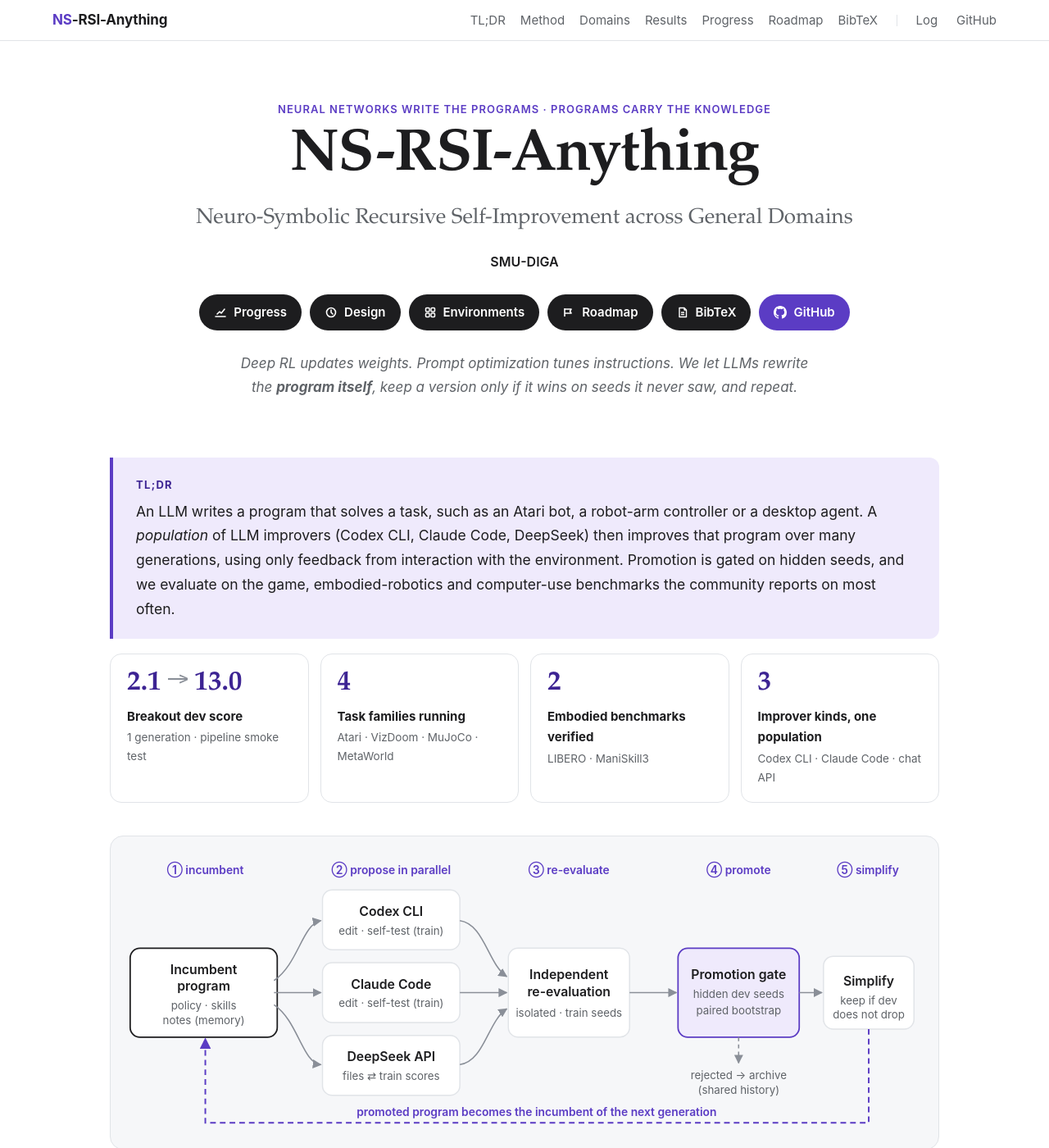
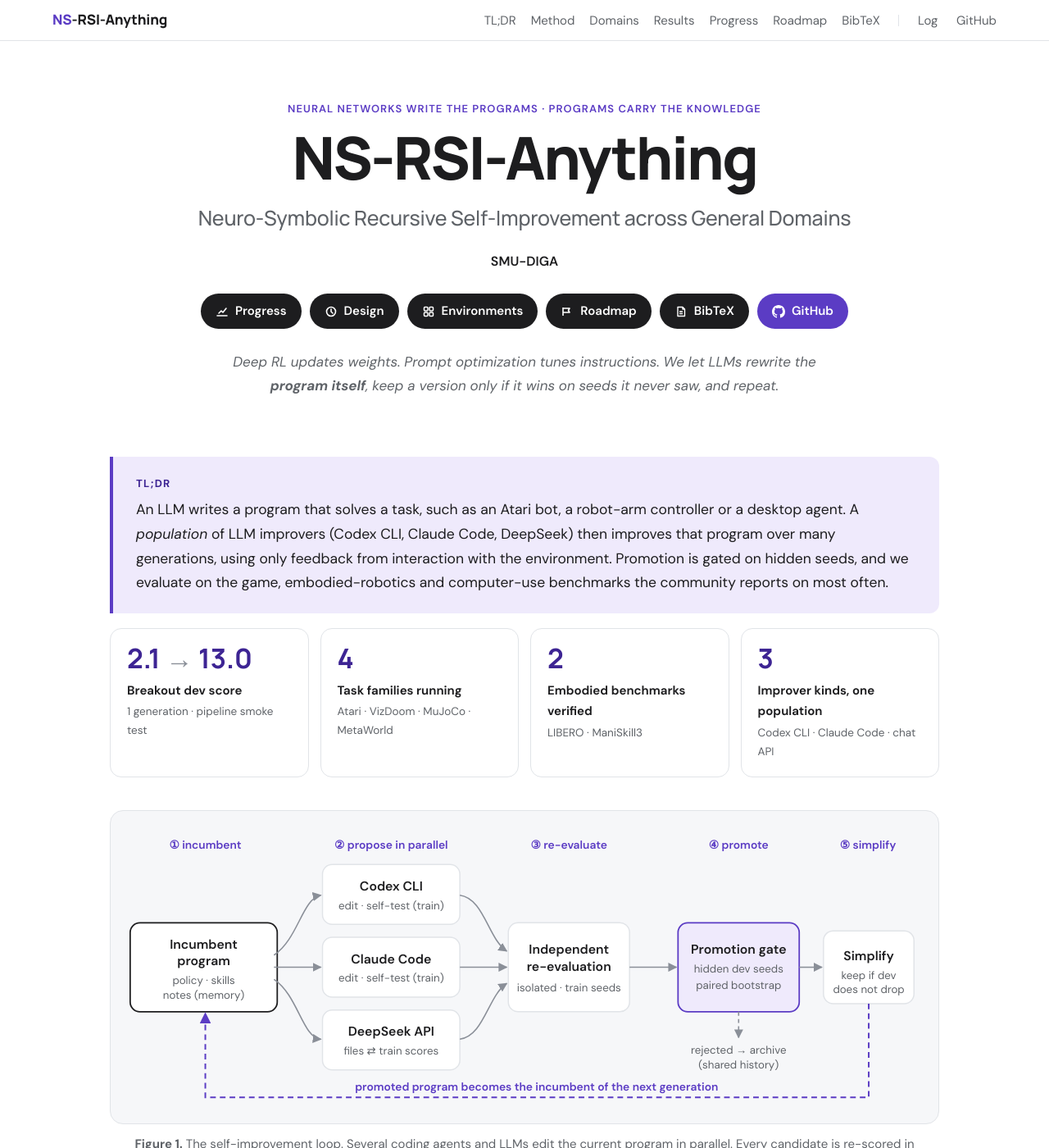
Before and after one commit to SMU-DIGA/drsi-anything-programme, a Jekyll site: the page built from index.html, in a window 1280 px wide and 1400 px high. Shown: the whole window at 82% size. Built offline with Jekyll 4.4.1, drawn with Linux system fonts in a browser that asks for light colours.

Commit message:
Switch to the WISD type set: Manrope, DM Sans, JetBrains Mono
Fonts are self-hosted (SIL OFL, notice in assets/fonts/OFL.txt), so the
page still loads no external resources.

Co-Authored-By: Claude Opus 5.5 <noreply@anthropic.com>
Claude-Session: https://claude.ai/code/session_01C5NxkCLYQEaqT1wrYpLtVi

```diff
--- a/assets/style.css
+++ b/assets/style.css
@@ -1,4 +1,8 @@
-/* NS-RSI-Anything project page. System fonts only, no external resources. */
+/* NS-RSI-Anything project page. Self-hosted fonts (SIL OFL, see assets/fonts/OFL.txt), no external resources. */
+@font-face { font-family: "Manrope"; font-style: normal; font-weight: 500 800; font-display: swap; src: url("fonts/manrope-latin.woff2") format("woff2"); }
+@font-face { font-family: "DM Sans"; font-style: normal; font-weight: 400 700; font-display: swap; src: url("fonts/dm-sans-latin.woff2") format("woff2"); }
+@font-face { font-family: "DM Sans"; font-style: italic; font-weight: 400 700; font-display: swap; src: url("fonts/dm-sans-latin-italic.woff2") format("woff2"); }
+@font-face { font-family: "JetBrains Mono"; font-style: normal; font-weight: 400 700; font-display: swap; src: url("fonts/jetbrains-mono-latin.woff2") format("woff2"); }
 :root {
   --fg: #1d1d1f;
   --muted: #5f6368;
@@ -15,9 +19,9 @@
   --warn: #9a6700;
   --warn-soft: #fff4cc;
   --best: #f4f0ff;
-  --serif: "Iowan Old Style", "Palatino Linotype", Palatino, "Book Antiqua", Georgia, serif;
-  --sans: -apple-system, BlinkMacSystemFont, "Segoe UI", "Helvetica Neue", "Noto Sans", Arial, sans-serif;
-  --mono: ui-monospace, SFMono-Regular, Menlo, Consolas, monospace;
+  --display: "Manrope", "Avenir Next", "Helvetica Neue", Arial, sans-serif;
+  --sans: "DM Sans", "Helvetica Neue", Arial, sans-serif;
+  --mono: "JetBrains Mono", ui-monospace, "SF Mono", Menlo, Consolas, monospace;
 }
 @media (prefers-color-scheme: dark) {
   :root {
@@ -51,7 +55,7 @@ pre code { background: none; padding: 0; font-size: inherit; }
 /* top bar */
 .topbar { position: sticky; top: 0; z-index: 10; background: color-mix(in srgb, var(--bg) 88%, transparent); backdrop-filter: saturate(160%) blur(10px); border-bottom: 1px solid var(--border); }
 .topbar-inner { max-width: 1200px; margin: 0 auto; padding: 10px 24px; display: flex; align-items: center; justify-content: space-between; gap: 12px; flex-wrap: wrap; }
-.brand { font-weight: 700; color: var(--fg); letter-spacing: -0.01em; }
+.brand { font-family: var(--display); font-weight: 800; color: var(--fg); letter-spacing: -0.01em; }
 .brand:hover { text-decoration: none; }
 .brand-mark { color: var(--accent); }
 .topbar nav a { color: var(--muted); font-size: 15px; margin-left: 18px; }
@@ -61,8 +65,8 @@ pre code { background: none; padding: 0; font-size: inherit; }
 /* hero */
 .hero { max-width: 1108px; margin: 0 auto; padding: 72px 24px 24px; text-align: center; }
 .kicker { margin: 0 0 10px; font-size: 13px; font-weight: 600; letter-spacing: 0.08em; text-transform: uppercase; color: var(--accent); }
-.hero h1 { font-family: var(--serif); font-size: clamp(42px, 7vw, 72px); line-height: 1.05; letter-spacing: -0.02em; margin: 0 0 18px; }
-.hero-subtitle { font-family: var(--serif); font-size: clamp(19px, 2.6vw, 26px); line-height: 1.4; color: var(--muted); margin: 0 0 22px; }
+.hero h1 { font-family: var(--display); font-weight: 800; font-size: clamp(42px, 7vw, 72px); line-height: 1.05; letter-spacing: -0.035em; margin: 0 0 18px; }
+.hero-subtitle { font-family: var(--display); font-weight: 500; letter-spacing: -0.01em; font-size: clamp(19px, 2.4vw, 25px); line-height: 1.4; color: var(--muted); margin: 0 0 22px; }
 @media (min-width: 900px) { .hero-subtitle { white-space: nowrap; } }
 .affiliation { font-size: 16px; font-weight: 600; margin: 0 0 26px; }
 .pills { display: flex; flex-wrap: wrap; gap: 10px; justify-content: center; }
@@ -95,13 +99,13 @@ pre code { background: none; padding: 0; font-size: inherit; }
 .tldr .tldr-label { font-size: 13px; font-weight: 700; letter-spacing: 0.1em; color: var(--accent-ink); margin-bottom: 6px; }
 .highlights { max-width: 1060px; margin: 36px auto 0; padding: 0 24px; display: grid; grid-template-columns: repeat(auto-fit, minmax(210px, 1fr)); gap: 16px; }
 .card { background: var(--panel); border: 1px solid var(--border); border-radius: 14px; padding: 20px 22px; }
-.card-metric { white-space: nowrap; font-family: var(--serif); font-size: clamp(28px, 2.6vw, 36px); line-height: 1.1; font-weight: 700; margin: 0 0 8px; color: var(--accent-ink); }
+.card-metric { white-space: nowrap; font-family: var(--display); font-size: clamp(28px, 2.6vw, 36px); line-height: 1.1; font-weight: 700; margin: 0 0 8px; color: var(--accent-ink); }
 .card-metric .arrow { color: var(--faint); font-weight: 400; }
 .card-label { margin: 0; font-size: 14.5px; line-height: 1.5; color: var(--muted); }
 
 /* page hero for articles and posts */
 .page-hero { max-width: 1108px; margin: 0 auto; padding: 60px 24px 8px; text-align: center; }
-.page-hero h1 { font-family: var(--serif); font-size: clamp(34px, 5vw, 50px); line-height: 1.12; letter-spacing: -0.015em; margin: 0 0 14px; }
+.page-hero h1 { font-family: var(--display); font-weight: 800; font-size: clamp(34px, 5vw, 50px); line-height: 1.12; letter-spacing: -0.03em; margin: 0 0 14px; }
 .page-hero .subtitle { font-size: 19px; color: var(--muted); margin: 0 auto; max-width: 900px; }
 .page-hero .tags { margin-top: 14px; }
 
@@ -110,9 +114,9 @@ pre code { background: none; padding: 0; font-size: inherit; }
 
 .article-body { min-width: 0; }
 .article-body > h1:first-child { display: none; } /* the page hero already shows the title */
-.article-body h2 { font-family: var(--serif); font-size: 30px; line-height: 1.25; margin: 56px 0 16px; padding-top: 8px; scroll-margin-top: 80px; }
+.article-body h2 { font-family: var(--display); font-weight: 750; letter-spacing: -0.025em; font-size: 32px; line-height: 1.2; margin: 56px 0 16px; padding-top: 8px; scroll-margin-top: 80px; }
 .article-body h2:first-of-type { margin-top: 28px; }
-.article-body h3 { font-size: 20px; margin: 34px 0 10px; scroll-margin-top: 80px; }
+.article-body h3 { font-family: var(--display); font-weight: 700; letter-spacing: -0.01em; font-size: 20px; margin: 34px 0 10px; scroll-margin-top: 80px; }
 .article-body h3[data-num]::before { content: attr(data-num) "  "; color: var(--faint); font-weight: 500; white-space: pre; }
 .article-body p, .article-body li { color: var(--fg); }
 .article-body ul, .article-body ol { padding-left: 1.4em; }
@@ -143,7 +147,7 @@ table.roadmap td:first-child { width: 90px; }
 /* domains grid */
 .domains { display: grid; grid-template-columns: repeat(auto-fit, minmax(220px, 1fr)); gap: 16px; margin: 20px 0; }
 .domain { background: var(--panel); border: 1px solid var(--border); border-radius: 14px; padding: 18px 20px; }
-.domain h3 { margin: 0 0 8px; font-size: 18px; }
+.domain h3 { font-family: var(--display); font-weight: 700; margin: 0 0 8px; font-size: 18px; }
 .domain h3::before { content: none !important; }
 .domain ul { list-style: none; padding: 0; margin: 0 0 10px; }
 .domain li { display: flex; justify-content: space-between; align-items: center; gap: 10px; font-size: 15px; padding: 5px 0; border-bottom: 1px dashed var(--border); }
@@ -178,12 +182,12 @@ table.roadmap td:first-child { width: 90px; }
 .tldr-block .tldr { margin: 0 auto; max-width: none; }
 .stats { margin-top: 18px; display: grid; grid-template-columns: repeat(auto-fit, minmax(210px, 1fr)); gap: 14px; }
 .stat { border: 1px solid var(--border); border-radius: 14px; padding: 18px 20px; background: var(--bg); }
-.stat-num { margin: 0; white-space: nowrap; font-family: var(--serif); font-weight: 700; font-size: clamp(28px, 2.6vw, 36px); line-height: 1.1; color: var(--accent-ink); }
+.stat-num { margin: 0; white-space: nowrap; font-family: var(--display); font-weight: 700; font-size: clamp(28px, 2.6vw, 36px); line-height: 1.1; color: var(--accent-ink); }
 .stat-num .arrow { color: var(--faint); font-weight: 400; }
 .stat-label { margin: 8px 0 2px; font-weight: 650; font-size: 15px; }
 .stat-sub { margin: 0; font-size: 13.5px; color: var(--muted); }
 .abstract { max-width: 1008px; margin: 56px auto 0; padding: 0 24px; text-align: center; }
-.abstract-title { font-family: var(--serif); font-size: 28px; margin: 0 0 12px; }
+.abstract-title { font-family: var(--display); font-weight: 750; letter-spacing: -0.02em; font-size: 28px; margin: 0 0 12px; }
 .abstract p { text-align: justify; hyphens: auto; font-size: 17px; }
 
 .article-body h2[data-num]::before { content: attr(data-num); display: block; font-family: var(--sans); font-size: 13px; font-weight: 700; letter-spacing: 0.12em; color: var(--accent); margin-bottom: 4px; min-width: 0; }
@@ -193,10 +197,10 @@ table.roadmap td:first-child { width: 90px; }
 @media (max-width: 560px) { .step-grid { grid-template-columns: 1fr; } }
 .step { background: var(--panel); border: 1px solid var(--border); border-radius: 14px; padding: 16px 18px; }
 .step-num { margin: 0; width: 28px; height: 28px; border-radius: 50%; background: var(--accent); color: #fff; font-weight: 700; font-size: 14px; display: grid; place-items: center; }
-.step h4 { margin: 10px 0 6px; font-size: 17px; }
+.step h4 { font-family: var(--display); font-weight: 700; letter-spacing: -0.01em; margin: 10px 0 6px; font-size: 17px; }
 .step p { margin: 0; font-size: 14.5px; line-height: 1.55; color: var(--muted); }
 .step p.step-num { color: #fff; line-height: 1; }
-.domain h4 { margin: 0 0 8px; font-size: 18px; }
+.domain h4 { font-family: var(--display); font-weight: 700; letter-spacing: -0.01em; margin: 0 0 8px; font-size: 18px; }
 
 .tabs { display: inline-flex; gap: 4px; padding: 4px; margin: 6px 0 4px; background: var(--panel-2); border-radius: 999px; }
 .tabs button { font: 600 14px var(--sans); color: var(--muted); background: none; border: 0; border-radius: 999px; padding: 6px 16px; cursor: pointer; }
```
Also changed, not shown: assets/fonts/OFL.txt (added, +8 -0 lines), assets/fonts/dm-sans-latin-italic.woff2 (added), assets/fonts/dm-sans-latin.woff2 (added), assets/fonts/jetbrains-mono-latin.woff2 (added), assets/fonts/manrope-latin.woff2 (added).
